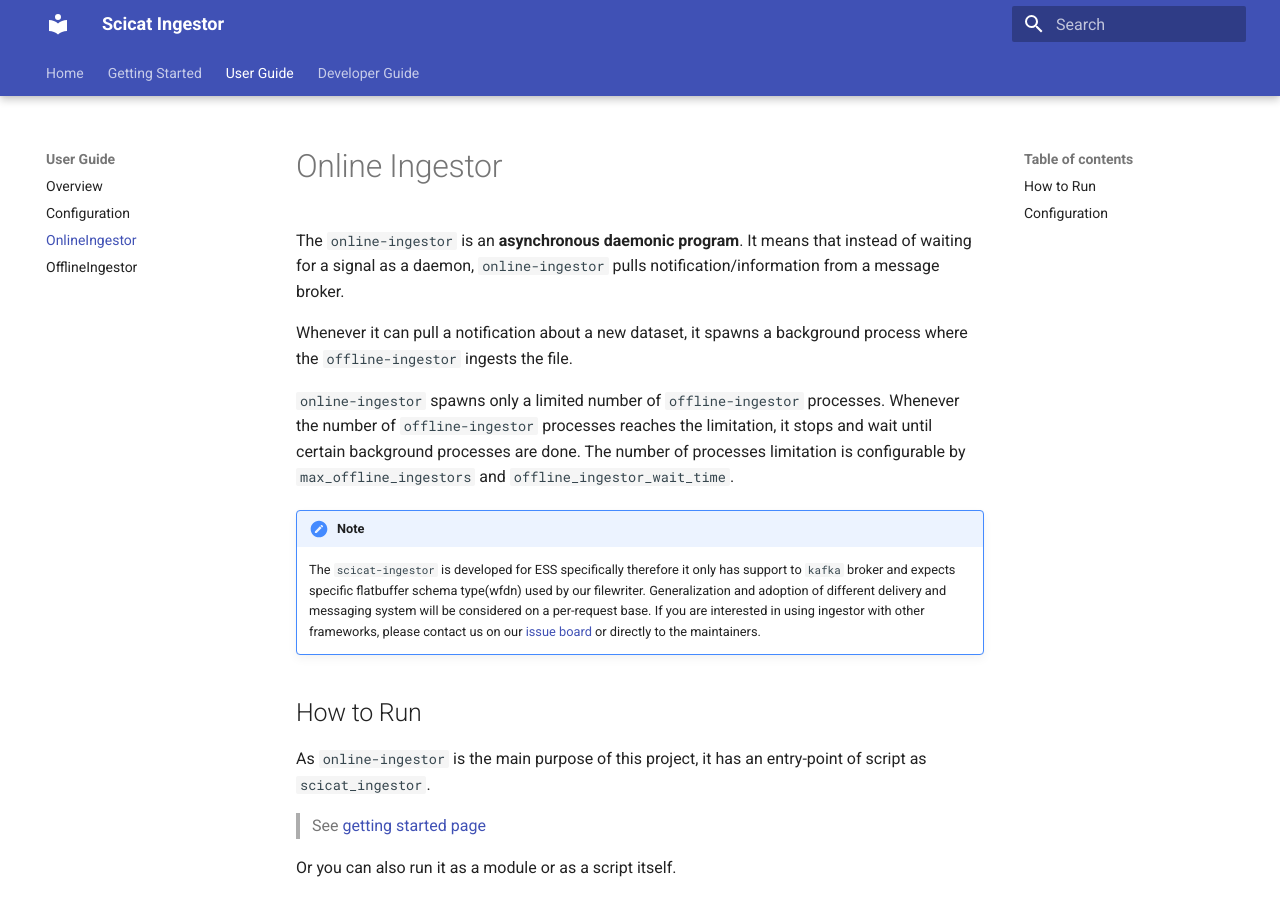
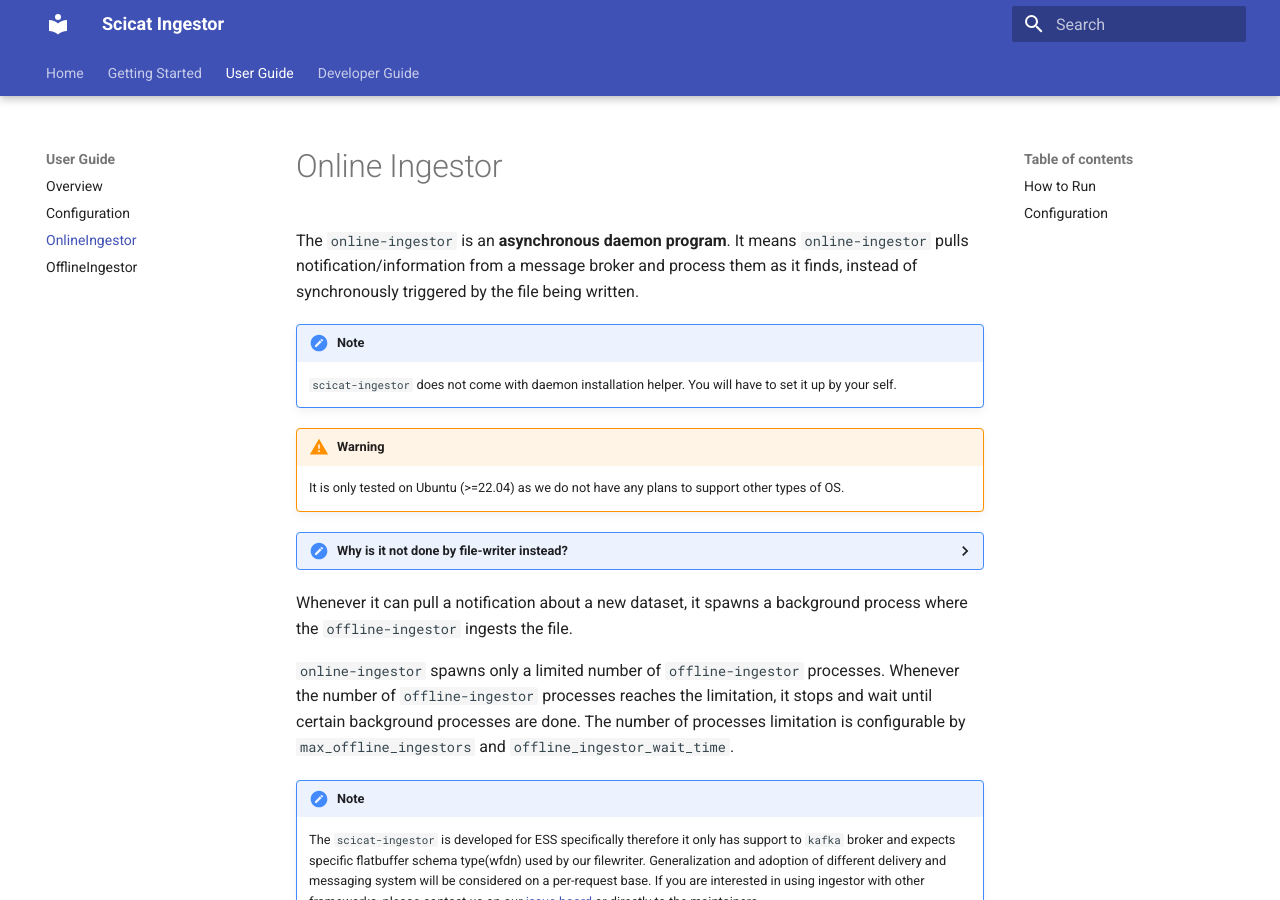
Before and after one commit to SciCatProject/scicat-ingestor, an MkDocs documentation site: the page built from documentation/docs/user-guide/online-ingestor.md, in a window 1280 px wide and 900 px high. Built offline with MkDocs 1.6.1 and Material for MkDocs 9.7.7, drawn with Linux system fonts in a browser that asks for light colours; the version menu is left out.

Commit message:
Add a note about systemd setting.

```diff
--- a/documentation/docs/user-guide/online-ingestor.md
+++ b/documentation/docs/user-guide/online-ingestor.md
@@ -1,7 +1,28 @@
 # Online Ingestor
 
-The ``online-ingestor`` is an **asynchronous daemonic program**.
-It means that instead of waiting for a signal as a daemon, ``online-ingestor`` pulls notification/information from a message broker.
+The ``online-ingestor`` is an **asynchronous daemon program**.
+It means ``online-ingestor`` pulls notification/information from a message broker and process them as it finds, instead of synchronously triggered by the file being written.
+
+!!! note
+
+    `scicat-ingestor` does not come with daemon installation helper.
+    You will have to set it up by your self.
+
+    <!-- TODO: Add systemd setting tutorial -->
+
+!!! warning
+
+    It is only tested on Ubuntu (>=22.04) as we do not have any plans to support other types of OS.
+
+
+<details>
+<summary>Why is it not done by file-writer instead?</summary>
+
+File-writer should be a very robust program as it is very critical for collecting data so it is better to have a single concern.
+As we keep file writing and file ingestion decoupled, even if either file-writer or scicat-ingestor fails, the other program can continue doing their job.
+Also they are maintained by different teams so for maintenance it is easier to keep the interface asynchronous rather than building a monolithic program.
+
+</details>
 
 Whenever it can pull a notification about a new dataset, it spawns a background process where the ``offline-ingestor`` ingests the file.
 
```
